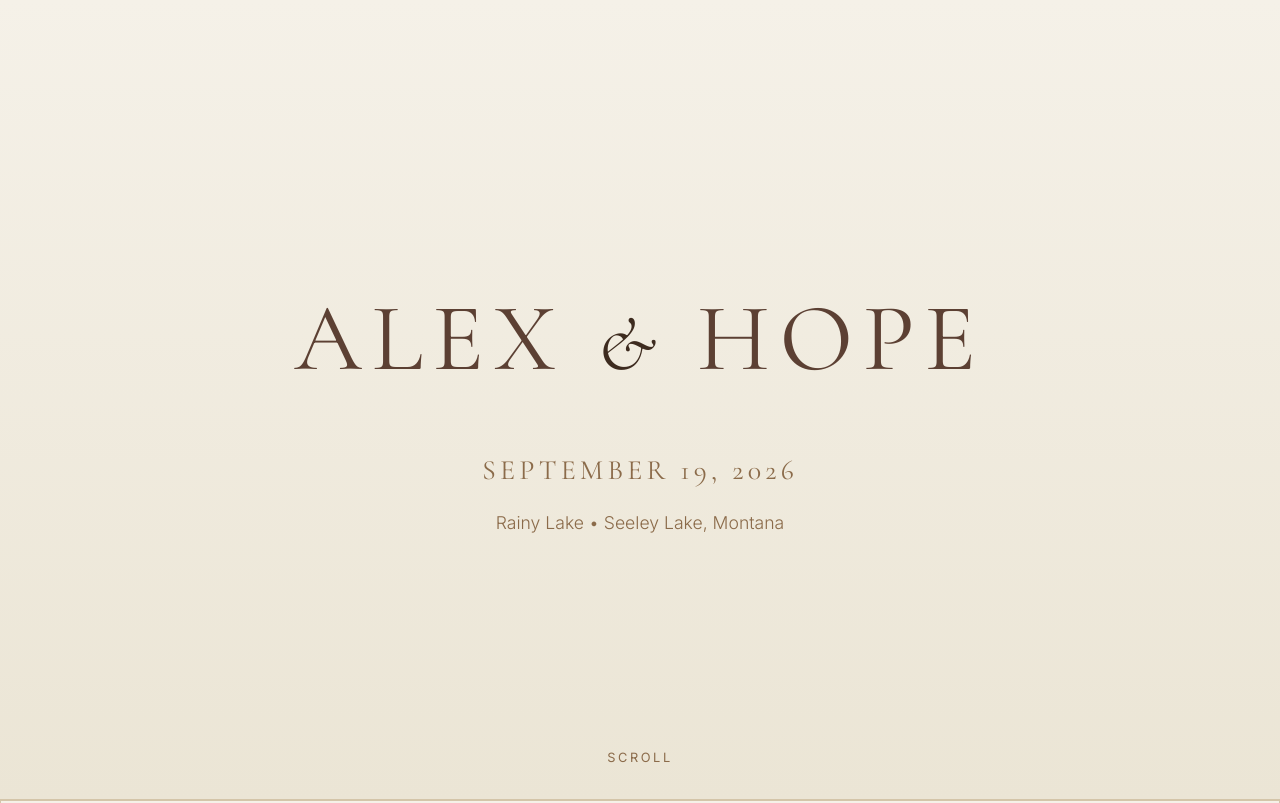
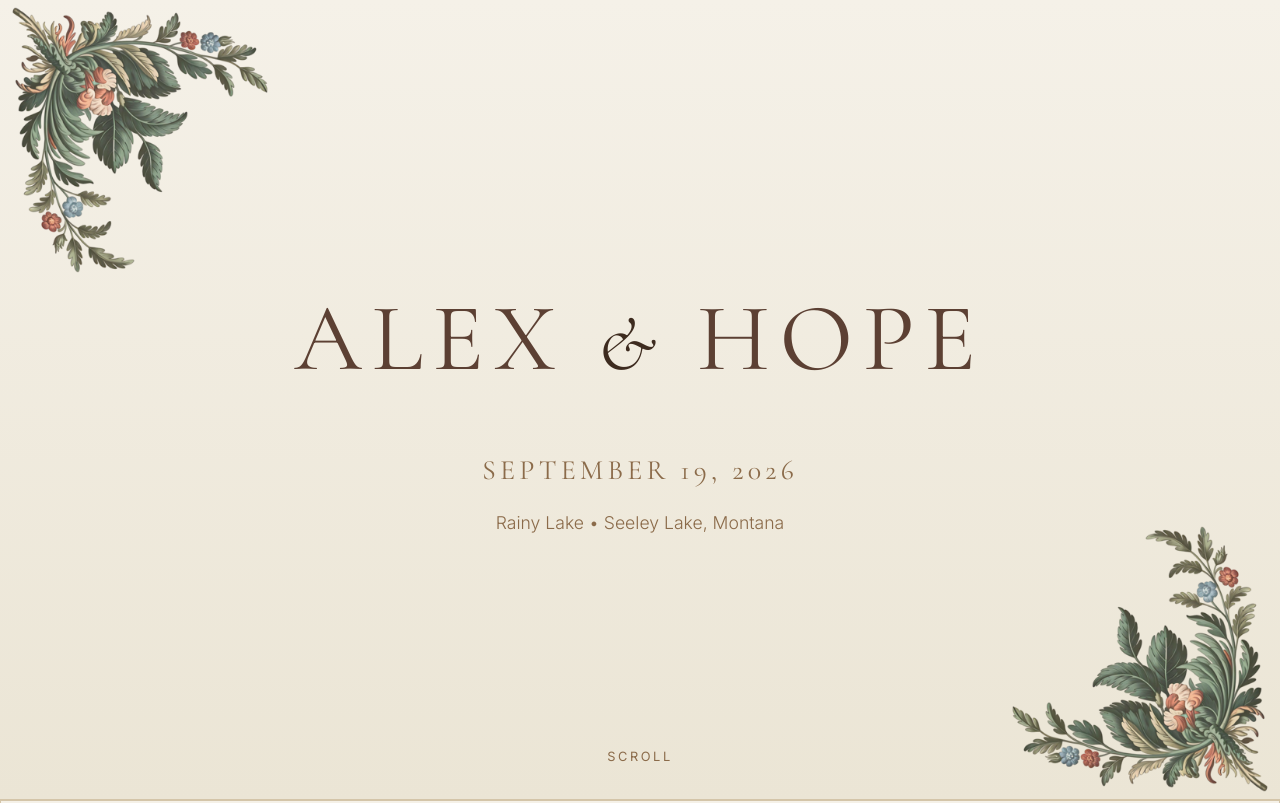
Before and after one commit to aplawson7707/alex-and-hope, a plain HTML site: page index.html in a window 1280 px wide. Shown: the top 803 px of the page. Drawn offline with nearby package versions, Linux system fonts and the light colour scheme.

Commit message:
Add vintage floral corner decorations to hero section

```diff
--- a/index.html
+++ b/index.html
@@ -77,6 +77,38 @@
             color: var(--text-secondary);
             font-weight: 300;
             font-size: 1.1rem;
+        }
+
+        .hero {
+            position: relative;
+        }
+
+        .corner-floral {
+            position: absolute;
+            width: 35vw;
+            max-width: 280px;
+            min-width: 120px;
+            height: auto;
+            opacity: 0.85;
+            pointer-events: none;
+        }
+
+        .corner-floral.top-left {
+            top: 0;
+            left: 0;
+            transform: rotate(180deg);
+        }
+
+        .corner-floral.bottom-right {
+            bottom: 0;
+            right: 0;
+        }
+
+        @media (max-width: 600px) {
+            .corner-floral {
+                width: 40vw;
+                min-width: 100px;
+            }
         }
 
         .scroll-hint {
@@ -282,6 +314,8 @@
 </head>
 <body>
     <header class="hero">
+        <img src="color-floral.png" alt="" class="corner-floral top-left">
+        <img src="color-floral.png" alt="" class="corner-floral bottom-right">
         <h1>ALEX <span class="ampersand">&</span> HOPE</h1>
         <p class="date">September 19, 2026</p>
         <p class="location">Rainy Lake &bull; Seeley Lake, Montana</p>
```
Also changed, not shown: color-floral.png (added).
